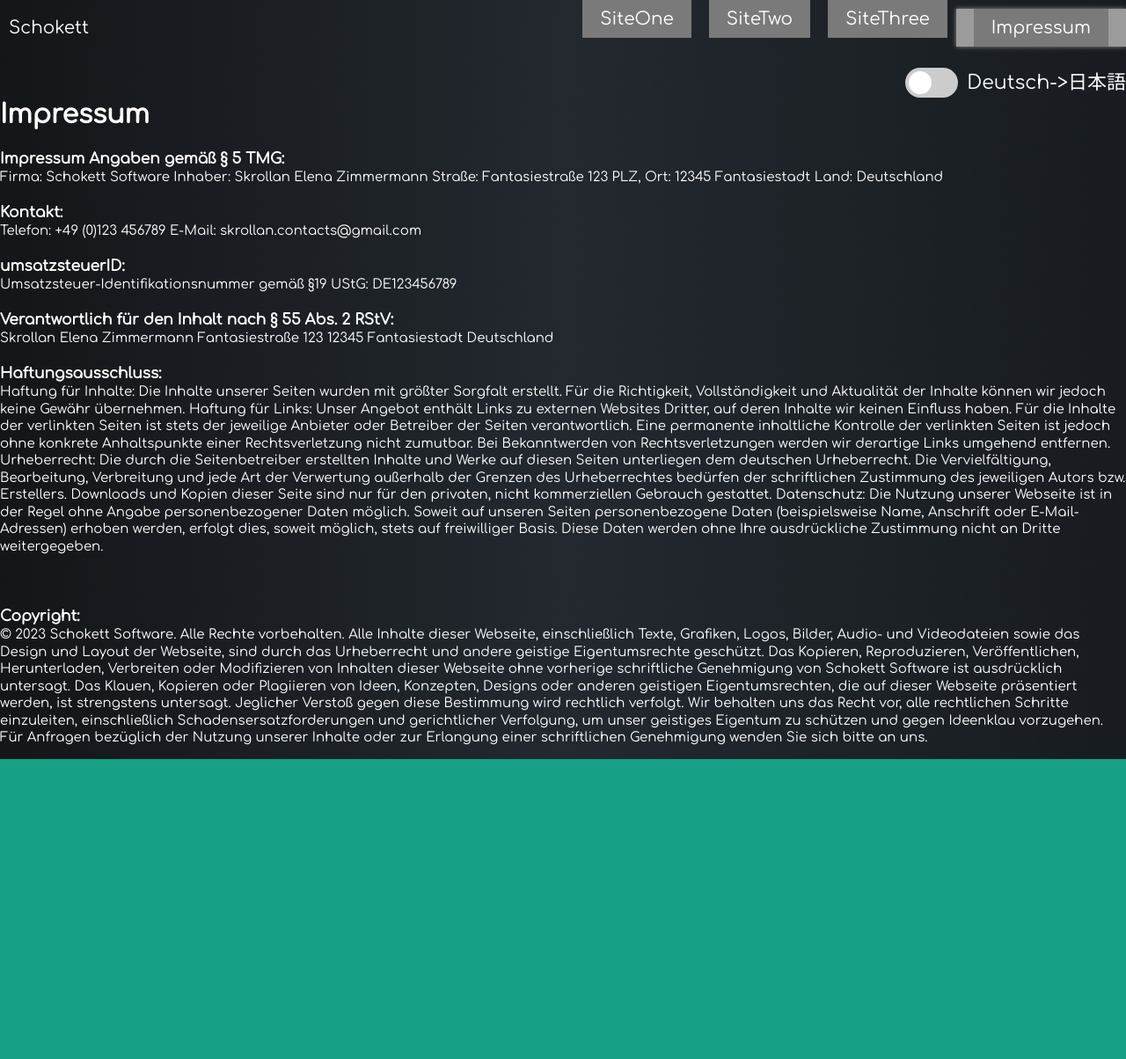
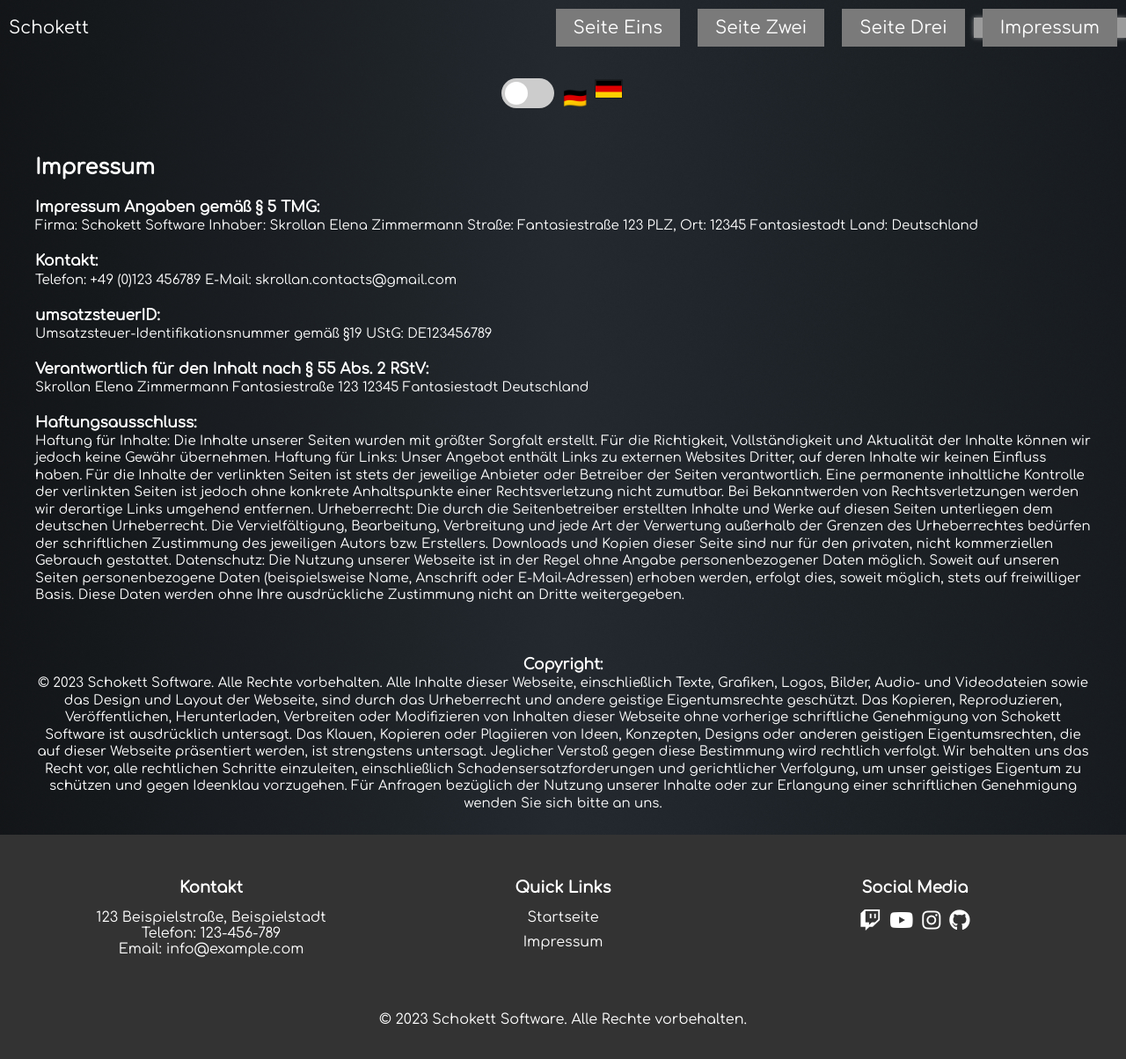
Before and after one commit to SkrollanElenaZimmermann/Schokett.de, a Vue app: page /#/ImpressumPage in a window 1280 px wide. Shown: the top 1204 px of the page at 88% size. Before the commit the page ends 863 px from the top, so only its background shows below. Built offline with nearby package versions, Linux system fonts and the light colour scheme.

Commit message:
Übersetzung + footer

```diff
--- a/src/App.vue
+++ b/src/App.vue
@@ -1,8 +1,52 @@
 <template>
   <NavBar/>
+  <div class="language-switch-div">
+    <div class="language-switch-frame">
+        <div class="language-switch">
+          <label class="switch">
+            <input type="checkbox" v-model="isJapanese" @change="changeLanguage">
+            <span class="slider"></span>
+          </label>
+          <span class="language-label">{{ currentLanguage }}
+            <img :src="isJapanese ? require('@/assets/flag-japan.png') : require('@/assets/flag-germany.png')" alt="Language" />
+          </span>
+        </div>
+      </div>
+  </div>
   <transition name="fade">
   <RouterView></RouterView>
   </transition>
+  <footer class="footer">
+      <div class="container">
+        <div class="footer-columns">
+          <div class="footer-column">
+            <h4 class="column-title">{{ $t('footer.kontakt') }}</h4>
+            <p>123 Beispielstraße, Beispielstadt</p>
+            <p>Telefon: 123-456-789</p>
+            <p>Email: info@example.com</p>
+          </div>
+          <div class="footer-column">
+            <h4 class="column-title">{{ $t('footer.quicklinks') }}</h4>
+            <ul>
+              <li><a href="#">Startseite</a></li>
+              <li><a href="#">Impressum</a></li>
+            </ul>
+          </div>
+          <div class="footer-column">
+            <h4 class="column-title">{{ $t('footer.socialmedia') }}</h4>
+            <ul class="social-links">
+              <li><a href="https://www.twitch.tv/schokett"><i class="fab fa-twitch"></i></a></li>
+              <li><a href="https://www.youtube.com/channel/UC2NFb0IfyoltAGgtF7OXMXg"><i class="fab fa-youtube"></i></a></li>
+              <li><a href="https://www.instagram.com/_schokett_/"><i class="fab fa-instagram"></i></a></li>
+              <li><a href="https://github.com/SkrollanElenaZimmermann"><i class="fab fa-github"></i></a></li>
+            </ul>
+          </div>
+        </div>
+        <div class="footer-bottom">
+          <p>&copy; 2023 Schokett Software. Alle Rechte vorbehalten.</p>
+        </div>
+      </div>
+    </footer>
 </template>
 
 <script>
@@ -18,16 +62,33 @@ export default {
   },
   data() {
     return {
-      // imageHiTwitch: HiTwitch
+      isJapanese: false,
     }
   },
   mounted() {
     document.title = "Schokett";
-    document.body.style.backgroundColor = '#16a085';
+    document.body.style.backgroundColor = '#333';
     document.body.style.backgroundImage = `url(${myBackground})`;
     document.body.style.backgroundSize = 'cover';
     document.body.style.backgroundPosition = 'center center';
     document.body.style.backgroundRepeat = 'no-repeat';
+    document.body.style.backgroundAttachment = 'fixed';
+
+    const fontAwesomeCSS = document.createElement('link');
+    fontAwesomeCSS.rel = 'stylesheet';
+    fontAwesomeCSS.href = 'https://cdnjs.cloudflare.com/ajax/libs/font-awesome/5.15.3/css/all.min.css';
+    fontAwesomeCSS.crossOrigin = 'anonymous';
+    document.head.appendChild(fontAwesomeCSS);
+  },
+  computed: {
+    currentLanguage() {
+      return this.isJapanese ? '🇯🇵' : '🇩🇪';
+    }
+  },
+  methods: {
+    changeLanguage() {
+      this.$i18n.locale = this.isJapanese ? 'ja' : 'de';
+    }
   }
 }
 </script>
@@ -55,5 +116,153 @@ export default {
 .fade-leave-to {
   opacity: 0;
 }
+/* Switch */
+.language-switch-div {
+  position: center;
+  padding: 15px;
+  /* background-color: red; */
+  display: flex;
+  justify-content: center;
+  width: auto;
+}
 
+.language-switch-frame {
+  width: 15%;
+  display: flex;
+  justify-content: center;
+  align-items: center;
+  /* background-color: #cecece; */
+  border-radius: 8px;
+  padding: 5px;
+}
+
+.language-switch {
+  display: flex;
+  justify-content: flex-end;
+  align-items: center;
+}
+
+.switch {
+  position: relative;
+  display: inline-block;
+  width: 60px;
+  height: 34px;
+}
+
+.switch input {
+  opacity: 0;
+  width: 0;
+  height: 0;
+}
+
+.slider {
+  position: absolute;
+  top: 0;
+  left: 0;
+  right: 0;
+  bottom: 0;
+  background-color: #ccc;
+  border-radius: 34px;
+  transition: background-color 0.3s;
+}
+
+.slider:before {
+  position: absolute;
+  content: "";
+  height: 26px;
+  width: 26px;
+  left: 4px;
+  bottom: 4px;
+  background-color: white;
+  border-radius: 50%;
+  transition: transform 0.3s;
+}
+
+input:checked+.slider {
+  background-color: #2196F3;
+}
+
+input:checked+.slider:before {
+  transform: translateX(26px);
+}
+
+.language-label {
+  margin-left: 10px;
+  color: white;
+  font-size: 22px;
+  line-height: 34px;
+}
+.footer {
+  background-color: #333;
+  color: #fff;
+  padding: 50px 0;
+  text-align: center;
+}
+
+.container {
+  max-width: 1200px;
+  margin: 0 auto;
+  padding: 0 15px;
+}
+
+.footer-columns {
+  display: flex;
+  flex-wrap: wrap;
+  justify-content: center;
+}
+
+.footer-column {
+  width: 33.33%;
+  margin-bottom: 30px;
+}
+
+.column-title {
+  font-size: 18px;
+  font-weight: bold;
+  margin-bottom: 15px;
+}
+
+ul {
+  list-style: none;
+  padding-left: 0;
+}
+
+ul li {
+  margin-bottom: 10px;
+}
+
+ul li a {
+  color: #fff;
+  text-decoration: none;
+}
+
+.social-links {
+  display: flex;
+  justify-content: center;
+}
+
+.social-links li {
+  margin: 0 5px;
+}
+
+.social-links li a {
+  color: #fff;
+  font-size: 24px;
+}
+
+.footer-bottom {
+  margin-top: 30px;
+}
+
+@media (max-width: 768px) {
+  .footer-column {
+    width: 50%;
+  }
+}
+
+@media (max-width: 576px) {
+  .footer-column {
+    width: 100%;
+  }
+}
 </style>
--- a/src/components/ImpressumPage.vue
+++ b/src/components/ImpressumPage.vue
@@ -1,7 +1,7 @@
 <template>
   <div class="container">
     <div class="impressum">
-      <div class="language-switch-frame">
+      <!-- <div class="language-switch-frame">
         <div class="language-switch">
           <label class="switch">
             <input type="checkbox" v-model="isJapanese" @change="changeLanguage">
@@ -9,7 +9,8 @@
           </label>
           <span class="language-label">{{ currentLanguage }}</span>
         </div>
-      </div>
+      </div> -->
+      <div class="impressum-content">
         <h2>{{ $t('impressum.title') }}</h2>
         <br>
         <h3 v-html="$t('impressum.angaben')"></h3>
@@ -26,11 +27,14 @@
         <br>
         <h3 v-html="$t('impressum.haftungsausschluss')"></h3>
         <p>{{ $t('impressum.content.haftungsausschluss') }}</p>
+      </div>
       <br>
       <br>
       <br>
+      <div class="impressum-copyright">
         <h3 v-html="$t('impressum.copyright')"></h3>
         <p>{{ $t('impressum.content.copyright') }}</p>
+      </div>
     </div>
   </div>
 </template>
@@ -41,21 +45,6 @@ export default {
   mounted() {
     document.title = "Schokett/Impressum";
   },
-  data() {
-    return {
-      isJapanese: false,
-    };
-  },
-  computed: {
-    currentLanguage() {
-      return this.isJapanese ? '日本語->Deutsch' : 'Deutsch->日本語';
-    }
-  },
-  methods: {
-    changeLanguage() {
-      this.$i18n.locale = this.isJapanese ? 'ja' : 'de';
-    }
-  }
 }
 </script>
 
@@ -64,14 +53,17 @@ export default {
   font-size: 15px;
   line-height: 1.3;
 }
+
 .impressum h2 {
-  font-size: 30px;
+  font-size: 24px;
   font-weight: bold;
 }
+
 .impressum h3 {
   font-size: 17px;
   font-weight: bold;
 }
+
 .impressum p {
   font-size: 15px;
 }
@@ -84,74 +76,21 @@ export default {
   align-items: center;
   font-size: 400%;
   color: white;
+
+  /* background-color: rgb(50, 158, 158); */
+
 }
 
-/* .language-switch-frame {
-  position: fixed;
-  top: 10px;
-  left: 50%;
-  background-color: #464646;
-  display: flex;
-  justify-content: center;
-  align-items: center;
-  padding: 10px;
-  border-radius: 8px;
-} */
 
-.language-switch {
-  display: flex;
-  justify-content: flex-end;
-  align-items: center;
+.impressum-content {
+  position: flex;
+
+
 }
-
-.switch {
-  position: relative;
-  display: inline-block;
-  width: 60px;
-  height: 34px;
-}
-
-.switch input {
-  opacity: 0;
-  width: 0;
-  height: 0;
-}
-
-.slider {
-  position: absolute;
-  top: 0;
-  left: 0;
-  right: 0;
-  bottom: 0;
-  background-color: #ccc;
-  border-radius: 34px;
-  transition: background-color 0.3s;
-}
-
-.slider:before {
-  position: absolute;
-  content: "";
-  height: 26px;
-  width: 26px;
-  left: 4px;
-  bottom: 4px;
-  background-color: white;
-  border-radius: 50%;
-  transition: transform 0.3s;
-}
-
-input:checked + .slider {
-  background-color: #2196F3;
-}
-
-input:checked + .slider:before {
-  transform: translateX(26px);
-}
-
-.language-label {
-  margin-left: 10px;
-  color: white;
-  font-size: 22px;
-  line-height: 34px;
+.impressum-copyright {
+  position: flex;
+  text-align: center;
+  font-size: 15px;
+  line-height: 1.3;
 }
 </style>
--- a/src/components/NavBar.vue
+++ b/src/components/NavBar.vue
@@ -5,16 +5,16 @@
     </div>
     <div class="nav_buttons">
       <div class="btn" :class="{ active: $route.path === '/SiteOne' }">
-        <router-link to="/SiteOne">SiteOne</router-link>
+        <router-link to="/SiteOne">{{ $t('navbar.siteone') }}</router-link>
       </div>
       <div class="btn" :class="{ active: $route.path === '/SiteTwo' }">
-        <router-link to="/SiteTwo">SiteTwo</router-link>
+        <router-link to="/SiteTwo">{{ $t('navbar.sitetwo') }}</router-link>
       </div>
       <div class="btn" :class="{ active: $route.path === '/SiteThree' }">
-        <router-link to="/SiteThree">SiteThree</router-link>
+        <router-link to="/SiteThree">{{ $t('navbar.sitethree') }}</router-link>
       </div>
       <div class="btn" :class="{ active: $route.path === '/ImpressumPage' }">
-        <router-link to="/ImpressumPage">Impressum</router-link>
+        <router-link to="/ImpressumPage">{{ $t('navbar.impressum') }}</router-link>
       </div>
     </div>
     </div>
@@ -29,10 +29,10 @@ export default {
 
 <style scoped>
 .navbar {
- display: flex;
- justify-content: space-between;
- align-items: center;
- font-size: 20px;
+  display: flex;
+  justify-content: space-between;
+  align-items: center;
+  font-size: 20px;
 }
 .navbar .NameSite {
   padding: 20px 10px;
@@ -48,15 +48,14 @@ export default {
 .navbar .nav_buttons a {
   background-color: rgb(122, 122, 122);
   color: white;
-  padding: 10px 20px;
+  padding: 10px 20px; /* Hier Padding wieder aktivieren */
   margin: 0 10px;
   cursor: pointer;
   text-decoration: none;
 }
 
-.active {
+.navbar .nav_buttons .active {
   color: rgb(255, 255, 255) !important;
-  padding: 10px 10px;
   background-color: rgb(155, 155, 155) !important;
   box-shadow: 0 0 5px rgba(255, 255, 255, 0.5) !important;
 }
--- a/src/main.js
+++ b/src/main.js
@@ -29,6 +29,18 @@ const i18n = createI18n({
   messages: {
     de: {
       // Deutsch
+      navbar: {
+        siteone: 'Seite Eins',
+        sitetwo: 'Seite Zwei',
+        sitethree: 'Seite Drei',
+        impressum: 'Impressum',
+      },
+      footer: {
+        kontakt: 'Kontakt',
+        socialmedia: 'Social Media',
+        quicklinks: 'Quick Links',
+      },
+
       impressum: {
         title: 'Impressum',
         copyright: 'Copyright:',
@@ -76,6 +88,17 @@ const i18n = createI18n({
     },
     ja: {
       // Japanisch
+      navbar: {
+        siteone: '1ページ目',
+        sitetwo: '2ページ目',
+        sitethree: '3ページ目',
+        impressum: '運営者情報',
+      },
+      footer: {
+        kontakt: 'お問い合わせ',
+        socialmedia: 'ソーシャルメディア',
+        quicklinks: 'クイックリンク',
+      },
       impressum: {
         title: 'インプレッサム',
         copyright: '著作権:',
```
Also changed, not shown: src/assets/flag-germany.png (added), src/assets/flag-japan.png (added). Lines whose indentation alone changed are shown as unchanged.
